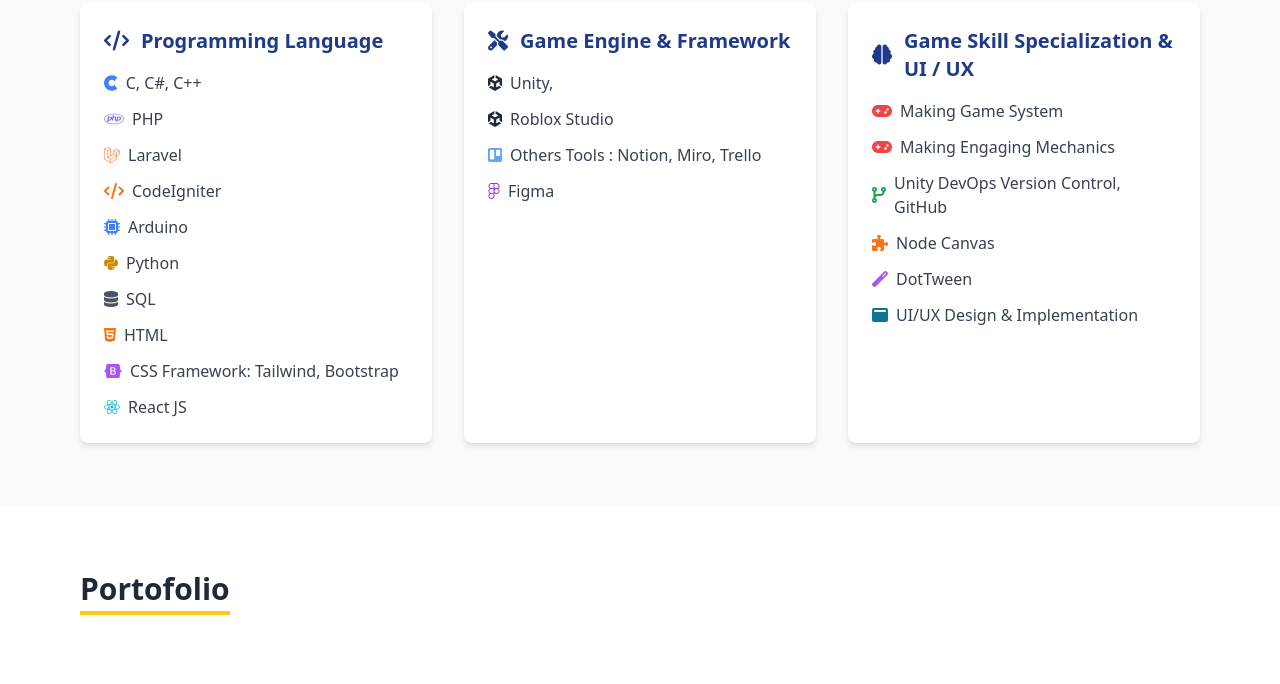
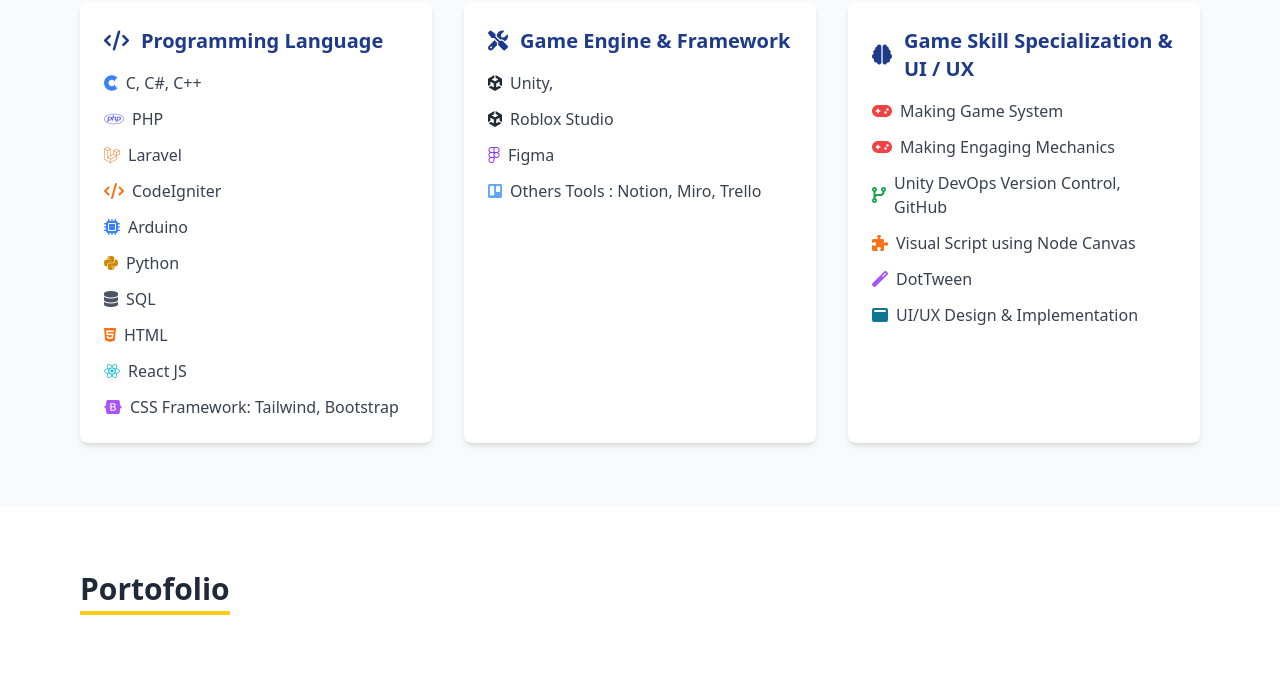
Before and after one commit to hansdikanugroho/hansdikanugroho.github.io, a plain HTML site: page index.html in a window 1280 px wide. Shown: the part 801-1485 px from the top of the page. Drawn offline with nearby package versions, Linux system fonts and the light colour scheme.

Commit message:
fixing index

```diff
--- a/index.html
+++ b/index.html
@@ -114,9 +114,9 @@
                         <li class="flex items-center"><i class="fab fa-python mr-2 text-yellow-600"></i> Python</li>
                         <li class="flex items-center"><i class="fas fa-database mr-2 text-gray-600"></i> SQL</li>
                         <li class="flex items-center"><i class="fab fa-html5 mr-2 text-orange-500"></i> HTML</li>
+                        <li class="flex items-center"><i class="fab fa-react mr-2 text-cyan-500"></i> React JS</li>
                         <li class="flex items-center"><i class="fab fa-bootstrap mr-2 text-purple-500"></i> CSS
                             Framework: Tailwind, Bootstrap</li>
-                        <li class="flex items-center"><i class="fab fa-react mr-2 text-cyan-500"></i> React JS</li>
                     </ul>
                 </div>
 
@@ -127,9 +127,9 @@
                         <li class="flex items-center"><i class="fab fa-unity mr-2 text-gray-800"></i> Unity, </li>
                         <li class="flex items-center"><i class="fab fa-unity mr-2 text-gray-800"></i> Roblox Studio
                         </li>
+                        <li class="flex items-center"><i class="fab fa-figma mr-2 text-purple-600"></i> Figma</li>
                         <li class="flex items-center"><i class="fab fa-trello mr-2 text-blue-400"></i> Others Tools :
                             Notion, Miro, Trello</li>
-                        <li class="flex items-center"><i class="fab fa-figma mr-2 text-purple-600"></i> Figma</li>
                     </ul>
                 </div>
 
@@ -143,7 +143,7 @@
                             Mechanics</li>
                         <li class="flex items-center"><i class="fas fa-code-branch mr-2 text-green-600"></i> Unity
                             DevOps Version Control, GitHub</li>
-                        <li class="flex items-center"><i class="fas fa-puzzle-piece mr-2 text-orange-500"></i> Node
+                        <li class="flex items-center"><i class="fas fa-puzzle-piece mr-2 text-orange-500"></i> Visual Script using Node
                             Canvas</li>
                         <li class="flex items-center"><i class="fas fa-magic mr-2 text-purple-500"></i> DotTween</li>
                         <li class="flex items-center"><i class="fas fa-window-maximize mr-2 text-cyan-700"></i> UI/UX
```
